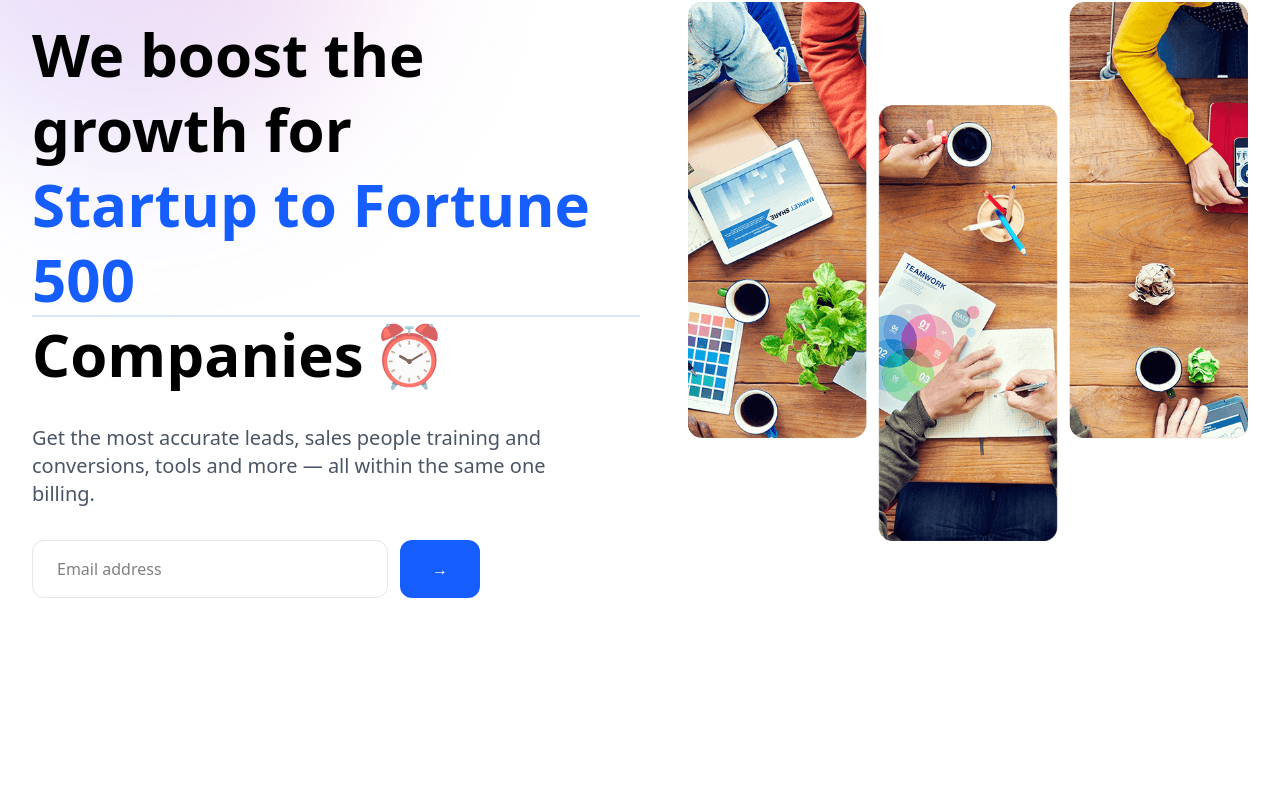
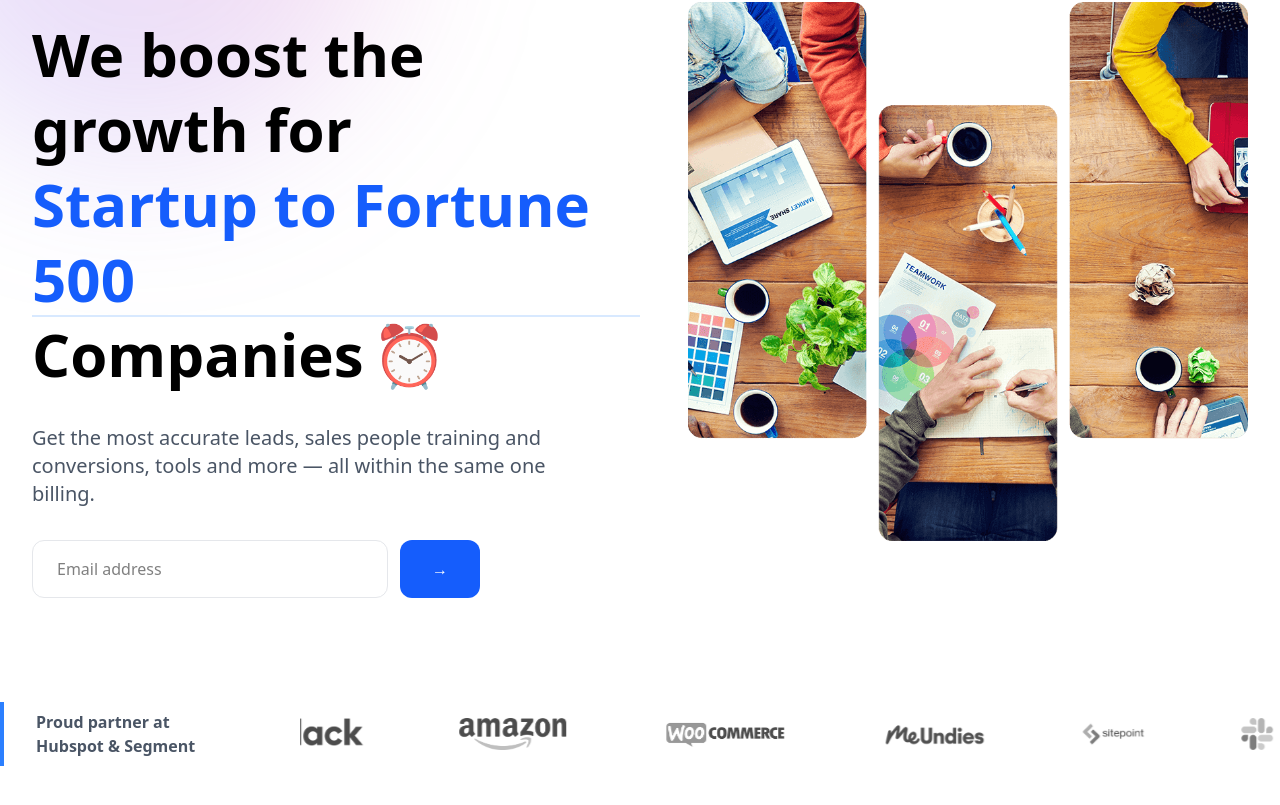
Before and after one commit to naren-naresh/modern-landing-page, a React (Vite) app: page / in a window 1280 px wide. Shown: the part 231-1036 px from the top of the page. Before the commit the page ends 853 px from the top, so only its background shows below. Built offline with nearby package versions, Linux system fonts and the light colour scheme.

Commit message:
company logo added

```diff
--- a/src/App.css
+++ b/src/App.css
@@ -0,0 +1,12 @@
+.animate-marquee{
+    animation: marquee 25s linear infinite;
+}
+
+@keyframes marquee {
+    0%{
+        transform: translateX(0);
+    }
+    100%{
+        transform: translateX(-50%);
+    }
+}
--- a/src/App.jsx
+++ b/src/App.jsx
@@ -1,6 +1,7 @@
 import './App.css'
 import Navbar from './components/Navbar'
 import Hero from './components/Hero'
+import CompanyLogo from './components/CompanyLogo'
 
 function App() {
   return (
@@ -10,6 +11,7 @@ function App() {
       <div className='overflow-hidden'>
         <Navbar/>
         <Hero/>
+        <CompanyLogo/>
       </div>
     </main>
   )
--- /dev/null
+++ b/src/components/CompanyLogo.jsx
@@ -0,0 +1,38 @@
+import slack from '../assets/slack.png'
+import amazon from '../assets/amazon.png'
+import woocommerce from '../assets/woocommerce.png'
+import meundies from '../assets/meundies.png'
+import sitepoint from '../assets/sitepoint.png'
+
+const CompanyLogo = () => {
+  const logos = [slack, amazon, woocommerce, meundies, sitepoint];
+
+  return (
+    <div className="w-full container mx-auto py-20 overflow-hidden flex  flex-col sm:flex-row sm:items-center items-start ">
+      <div className="w-[300px] shrink-0 px-8 text-gray-600 border-l-4 border-blue-500 bg-white py-2 z-10 sm:text-base text-xl font-semibold sm:text-left  mb-8 sm:mb-0">
+        Proud partner at <br /> Hubspot & Segment
+      </div>
+      <div className="flex animate-marquee whitespace-nowrap">
+        {logos.map((logo, index) => (
+          <img
+            key={index}
+            src={logo}
+            alt={`Company Logo ${index + 1}`}
+            className="mx-12 h-8 w-36 object-contain grayscale opacity-70 hover:grayscale-0 hover:opacity-100 transition-all"
+          />
+        ))}
+        {/* Duplicate logos for seamless loop */}
+        {logos.map((logo, index) => (
+          <img
+            key={`duplicate-${index}`}
+            src={logo}
+            alt={`Company Logo ${index + 1}`}
+            className="mx-12 h-8 w-36 object-contain grayscale opacity-70 hover:grayscale-0 hover:opacity-100 transition-all"
+          />
+        ))}
+      </div>
+    </div>
+  );
+};
+
+export default CompanyLogo;
--- a/src/components/Hero.jsx
+++ b/src/components/Hero.jsx
@@ -2,7 +2,7 @@ import heroImage from "../assets/hero-image.png"
 
 const Hero = () => {
   return (
-    <section className='container mx-auto flex flex-col md:flex-row justify-between items-center pt-44 pb-6 sm:px-6 lg:px-8'>
+    <section id="home" className='container mx-auto flex flex-col md:flex-row justify-between items-center pt-44 pb-6 sm:px-6 lg:px-8'>
         {/* left column*/}
         <div className='w-full md:w-1/2 space-y-8'>
              {/* star badge */}
--- a/src/index.css
+++ b/src/index.css
@@ -1 +1,6 @@
 @import "tailwindcss";
+
+html{
+    scroll-behavior: smooth;
+    scroll-padding-top: 100px;
+}
```
